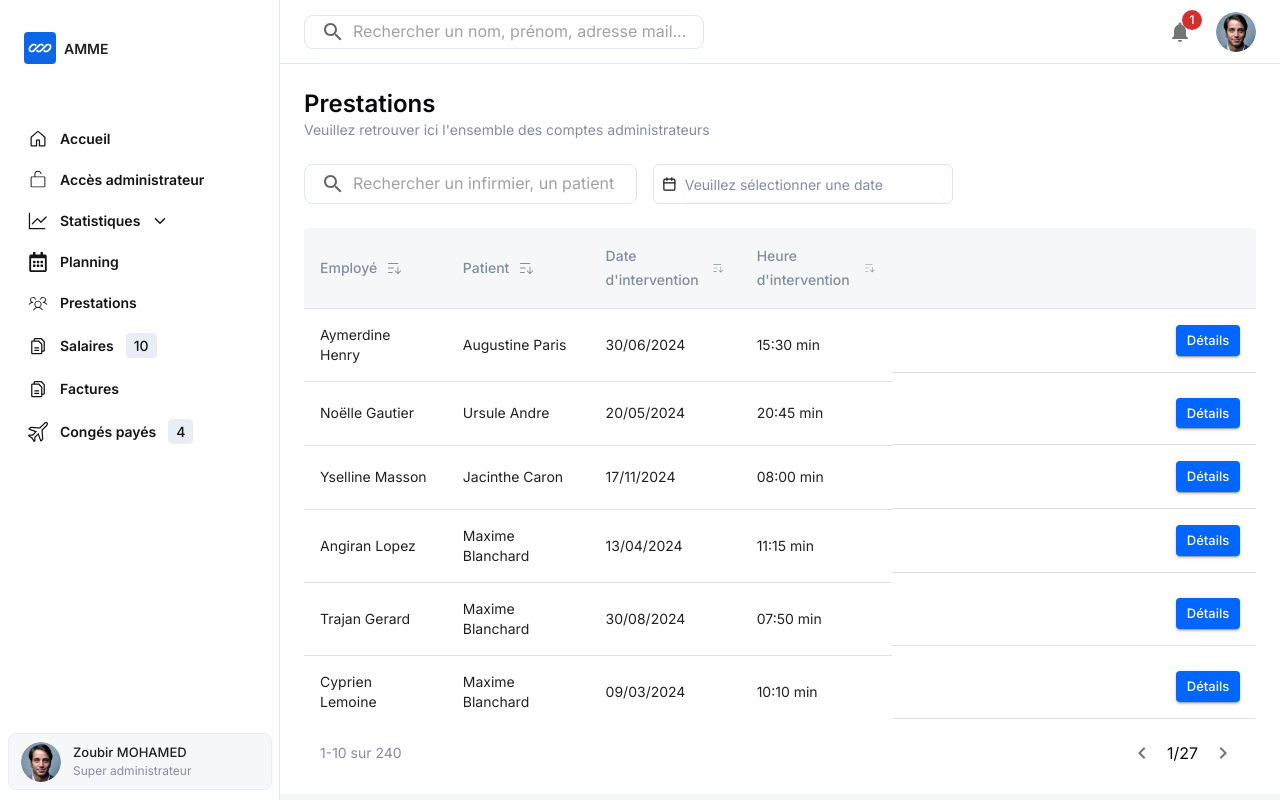
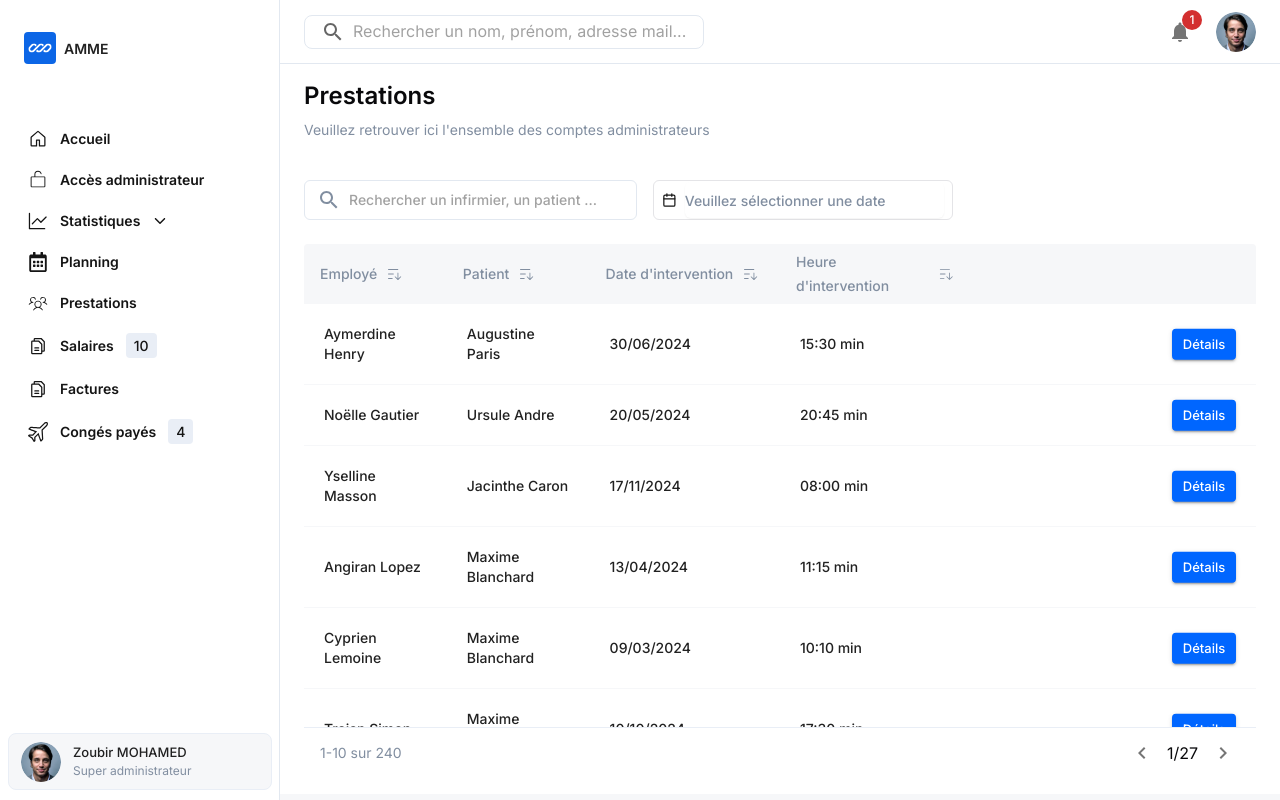
Before and after one commit to prateek-pareek/amme-backoffice, a React (Vite) app: page /presentation in a window 1280 px wide. Built offline with nearby package versions, Linux system fonts and the light colour scheme.

Commit message:
prestation page issues

```diff
--- a/src/components/Presentation/Calendar.tsx
+++ b/src/components/Presentation/Calendar.tsx
@@ -134,7 +134,7 @@ const DateRangePicker: React.FC = () => {
       {/* Trigger Button */}
       <div
         onClick={() => setOpen(!open)}
-        className="flex items-center gap-2 p-2 border rounded-md cursor-pointer hover:bg-gray-50"
+        className="flex items-center gap-2 p-2 border rounded-md cursor-pointer hover:bg-gray-50 text-[14px] font-medium"
         style={{height:'40px', width:'300px'}}
       >
         <Calendar className="h-4 w-4 text-[#151515]" />
--- a/src/components/Presentation/Presentation.tsx
+++ b/src/components/Presentation/Presentation.tsx
@@ -54,12 +54,12 @@ const prestations: Prestation[] = [
     date: "13/04/2024",
     heure: "11:15 min",
   },
-  {
-    employe: "Trajan Gerard",
-    patient: "Maxime Blanchard",
-    date: "30/08/2024",
-    heure: "07:50 min",
-  },
+  // {
+  //   employe: "Trajan Gerard",
+  //   patient: "Maxime Blanchard",
+  //   date: "30/08/2024",
+  //   heure: "07:50 min",
+  // },
   {
     employe: "Cyprien Lemoine",
     patient: "Maxime Blanchard",
@@ -95,17 +95,17 @@ export default function Presentation() {
         <Box
           sx={{
             position:'relative',
-            p: 3,
+            px: 3, py:2,
             backgroundColor: "white",
             height: "calc(100vh - 70px)",
             display:'flex',
             flexDirection:'column'
           }}
         >
-          <Typography variant="h5" sx={{ fontWeight: 600}}>
+          <Typography variant="h5" sx={{ fontSize:'24px', fontWeight: '600', mb:'8px'}}>
             Prestations
           </Typography>
-          <Typography variant="body2" sx={{ color: "#818EA0", mb: 3 }}>
+          <Typography variant="body2" sx={{ color: "#818EA0" , fontSize:'14px', fontWeight:'400', mb:5}}>
             Veuillez retrouver ici l'ensemble des comptes administrateurs
           </Typography>
 
@@ -118,13 +118,13 @@ export default function Presentation() {
                 width: "333px",
                 height: "40px",
                 border: "1px solid #E2E8F0",
-                borderRadius: 2,
-                p: 2,
+                borderRadius: '6px',
+                padding:'11px 12px'
               }}
             >
-              <Search sx={{ color: "text.secondary" }} />
+              <Search sx={{ color: "#818EA0" }} />
               <InputBase
-                sx={{ ml: 1, flex: 1 }}
+                sx={{ ml: 1, flex: 1 , fontSize:'14px', fontWeight:'500',}}
                 placeholder="Rechercher un infirmier, un patient ..."
               />
             </Box>
@@ -133,85 +133,89 @@ export default function Presentation() {
             <Box
               sx={{
                 width: "333px",
-                height: "30px",
+                height: "40px",
               }}
             >
               <Calendar />
             </Box>
           </Box>
 
+            {/* table section */}
           <TableContainer component={Paper} elevation={0}
           sx={{ boxShadow: "none" }}>
-            <Table size="medium">
+            <Table size="small">
               <TableHead sx={{ bgcolor: "#F6F7F9" }}>
                 <TableRow>
-                  <TableCell sx={{ width: "15%", fontSize:'14px',  }}>
+                  <TableCell sx={{ width: "15%", color: "#818EA0", fontSize: "14px" ,fontWeight:'500', borderBottom: "none", }}>
                     <Box
                       sx={{
                         display: "flex",
                         alignItems: "center",
                         gap: 1,
-                        color: "#818EA0",
-                        fontSize: "14px",
-                        fontWeight: "500",
                       }}
                     >
                       Employé <PiSortAscendingLight size={18} />
                     </Box>
                   </TableCell>
-                  <TableCell sx={{ width: "15%" }}>
+                  <TableCell sx={{ width: "15%",color: "#818EA0", fontSize: "14px" ,fontWeight:'500',borderBottom: "none", }}>
                     <Box
                       sx={{
                         display: "flex",
                         alignItems: "center",
                         gap: 1,
-                        color: "#818EA0",
                       }}
                     >
                       Patient <PiSortAscendingLight size={18} />
                     </Box>
                   </TableCell>
-                  <TableCell sx={{ width: "15%" }}>
+                  <TableCell sx={{ width: "20%",color: "#818EA0", fontSize: "14px" ,fontWeight:'500',borderBottom: "none", }}>
                     <Box
                       sx={{
                         display: "flex",
                         alignItems: "center",
                         gap: 1,
-                        color: "#818EA0",
                       }}
                     >
                       Date d'intervention <PiSortAscendingLight size={18} />
                     </Box>
                   </TableCell>
-                  <TableCell sx={{ width: "15%" }}>
+                  <TableCell sx={{ width: "20%",color: "#818EA0", fontSize: "14px" ,fontWeight:'500',borderBottom: "none", }}>
                     <Box
                       sx={{
                         display: "flex",
                         alignItems: "center",
                         gap: 1,
-                        color: "#818EA0",
                       }}
                     >
                       Heure d'intervention <PiSortAscendingLight size={18} />
                     </Box>
                   </TableCell>
-                  <TableCell width={100}></TableCell>
+                  <TableCell  sx={{ width: "30%", bgcolor: "transparent",borderBottom: "none", }}></TableCell>
                 </TableRow>
               </TableHead>
               <TableBody sx={{py:'4px'}}>
                 {prestations.map((row, index) => (
                   <TableRow key={index} hover>
-                    <TableCell>{row.employe}</TableCell>
-                    <TableCell>{row.patient}</TableCell>
-                    <TableCell>{row.date}</TableCell>
-                    <TableCell>{row.heure}</TableCell>
+                    <TableCell sx={{ width: "15%%", fontSize: "14px",fontWeight:'500',  p: "20px",borderBottom:'1px solid #F6F7F9'  }}>{row.employe}</TableCell>
+                    <TableCell sx={{ width: "15%%", fontSize: "14px",fontWeight:'500',  p: "20px",borderBottom:'1px solid #F6F7F9'  }}>{row.patient}</TableCell>
+                    <TableCell sx={{ width: "20%%", fontSize: "14px",fontWeight:'500',  p: "20px",borderBottom:'1px solid #F6F7F9'  }}>{row.date}</TableCell>
+                    <TableCell sx={{ width: "20%%", fontSize: "14px",fontWeight:'500',  p: "20px",borderBottom:'1px solid #F6F7F9'  }}>{row.heure}</TableCell>
                     <TableCell
-                      sx={{ display: "flex", justifyContent: "flex-end" }}
+  sx={{
+    position: "relative", // Ensure the button can be positioned absolutely
+    width: "30%",
+    borderBottom: "1px solid #F6F7F9",
+    p: "20px",
+  }}
 >
   <Button
     variant="contained"
     size="small"
     sx={{
+      position: "absolute", // Absolutely position the button
+      right: "20px", // Adjust spacing from the right
+      top: "50%", // Position the button at 50% height of the parent
+      transform: "translateY(-50%)", // Center the button vertically
       textTransform: "none",
       bgcolor: "#0066FF",
       "&:hover": { bgcolor: "#0052CC" },
@@ -221,6 +225,7 @@ export default function Presentation() {
     Détails
   </Button>
 </TableCell>
+
                   </TableRow>
                 ))}
               </TableBody>
@@ -233,7 +238,9 @@ export default function Presentation() {
               justifyContent: "space-between",
               alignItems: "center",
               px: 2,
-              mt: 2,
+              py:1,
+              borderTop:'1px solid #E9EEF6',
+              mt: 'auto',
             }}
           >
             <Typography variant="body2" sx={{ color: "#818EA0" }}>
```
Lines whose indentation alone changed are shown as unchanged.
